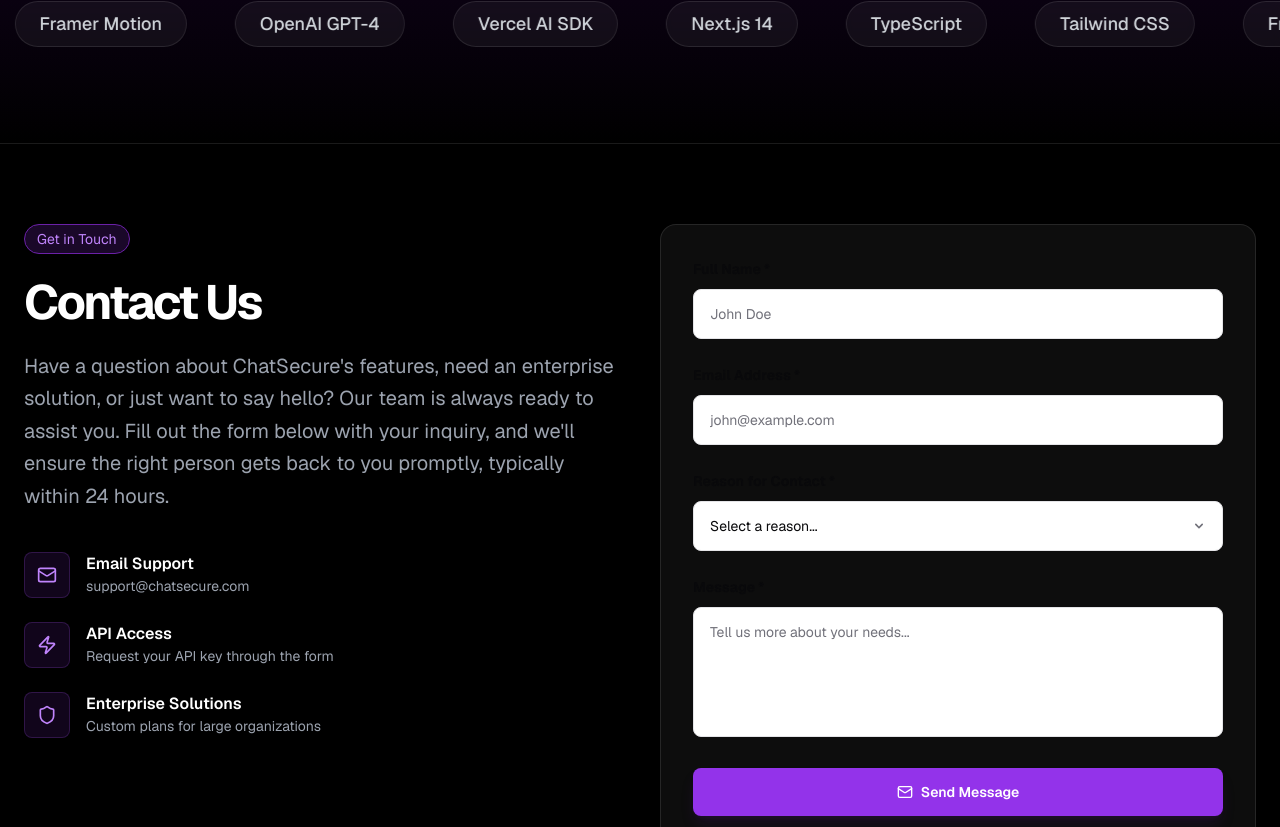
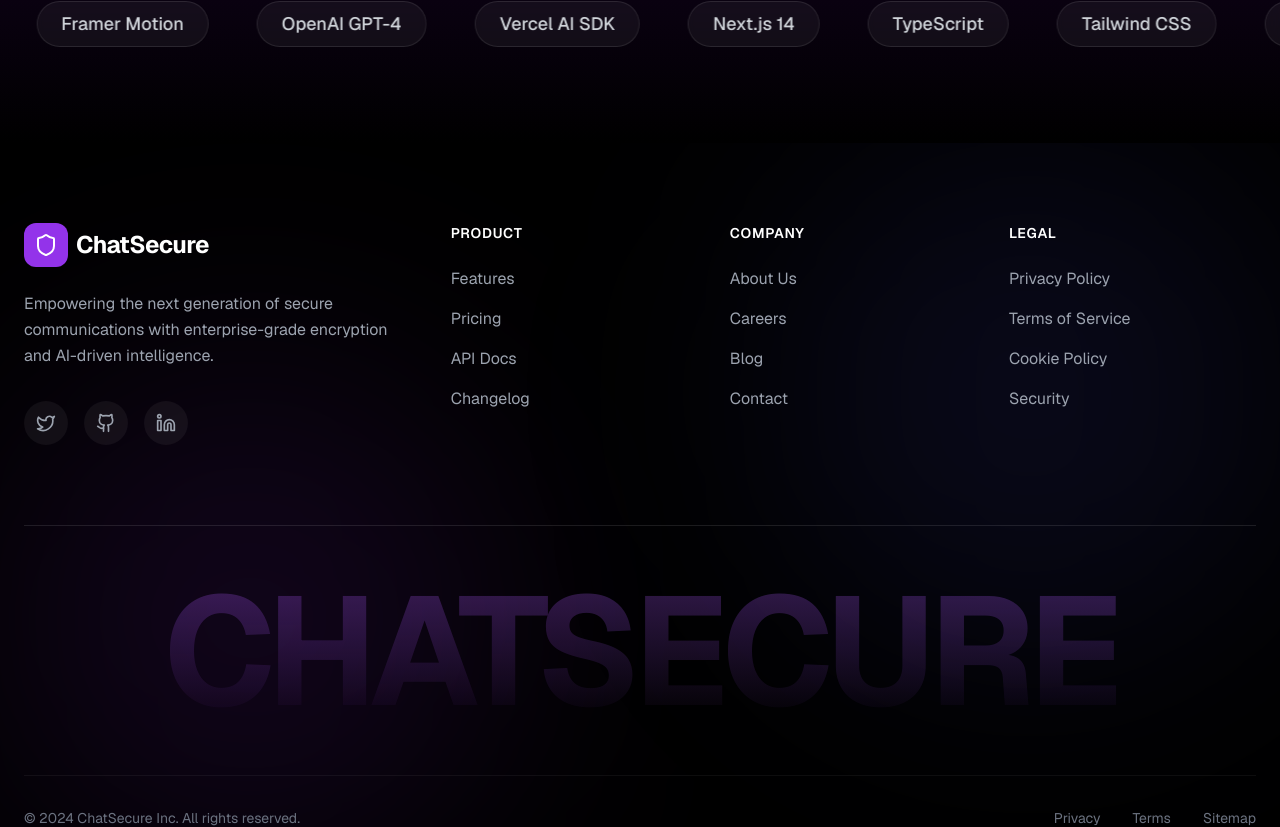
Before and after one commit to 01mohitjangid/ChatSecure, a Next.js app: page / in a window 1280 px wide. Shown: the part 1973-2800 px from the top of the page. Built offline with nearby package versions, Linux system fonts and the light colour scheme; no server answers.

Commit message:
refactor: remove contact section and related components from dashboard page for cleaner layout

```diff
--- a/app/(dashboard)/page.tsx
+++ b/app/(dashboard)/page.tsx
@@ -3,8 +3,6 @@ import { FeaturesGrid } from "@/app/(dashboard)/_components/features-grid"
 import { StatsSection } from "@/app/(dashboard)/_components/stats-section"
 import { TechStack } from "@/app/(dashboard)/_components/tech-stack"
 import { Footer } from "@/app/(dashboard)/_components/footer"
-import { ContactForm } from "@/components/contact-form"
-import { Mail, Zap, Shield } from "lucide-react"
 
 export const metadata = {
   title: 'Home - ChatSecure',
@@ -19,62 +17,7 @@ export default function DashboardPage() {
       <FeaturesGrid />
       <TechStack />
 
-      {/* Contact Section - Kept largely same but with dark theme adjustments */}
-      <section id="contact" className="w-full py-20 bg-black relative border-t border-white/10">
-        <div className="container px-4 md:px-6 relative z-10">
-          <div className="grid gap-10 lg:grid-cols-2 items-start">
-            <div className="space-y-6">
-              <div className="inline-block rounded-full bg-purple-900/30 px-3 py-1 text-sm text-purple-400 border border-purple-800">
-                Get in Touch
-              </div>
-              <h2 className="text-3xl font-bold tracking-tighter sm:text-4xl md:text-5xl text-white">
-                Contact Us
-              </h2>
-              <p className="text-gray-400 md:text-xl/relaxed">
-                Have a question about ChatSecure&apos;s features, need an enterprise solution, or just want to say hello? Our team is always ready to assist you. Fill out the form below with your inquiry, and we&apos;ll ensure the right person gets back to you promptly, typically within 24 hours.
-              </p>
-
-              <div className="space-y-6 pt-4">
-                <ContactItem
-                  icon={Mail}
-                  title="Email Support"
-                  description="support@chatsecure.com"
-                />
-                <ContactItem
-                  icon={Zap}
-                  title="API Access"
-                  description="Request your API key through the form"
-                />
-                <ContactItem
-                  icon={Shield}
-                  title="Enterprise Solutions"
-                  description="Custom plans for large organizations"
-                />
-              </div>
-            </div>
-
-            <div className="rounded-2xl border border-white/10 bg-white/5 p-8 backdrop-blur-sm">
-              <ContactForm />
-            </div>
-          </div>
-        </div>
-      </section>
-
       <Footer />
     </div>
   )
 }
-
-function ContactItem({ icon: Icon, title, description }: { icon: any, title: string, description: string }) {
-  return (
-    <div className="flex items-start space-x-4">
-      <div className="rounded-lg bg-purple-900/20 p-3 border border-purple-500/20">
-        <Icon className="size-5 text-purple-400" />
-      </div>
-      <div>
-        <h3 className="font-semibold text-white">{title}</h3>
-        <p className="text-sm text-gray-400">{description}</p>
-      </div>
-    </div>
-  )
-}
```
